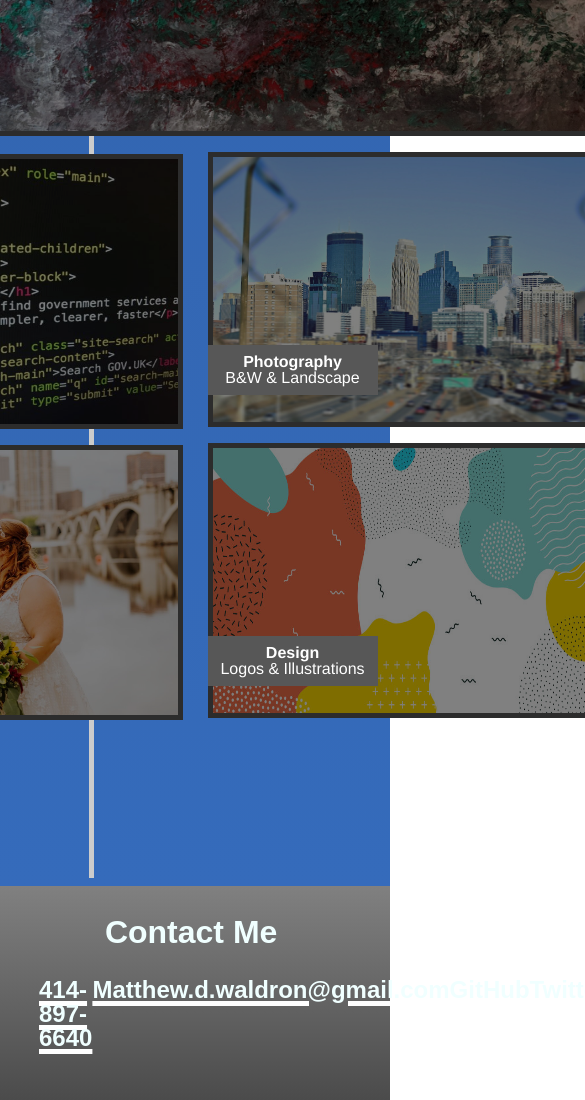
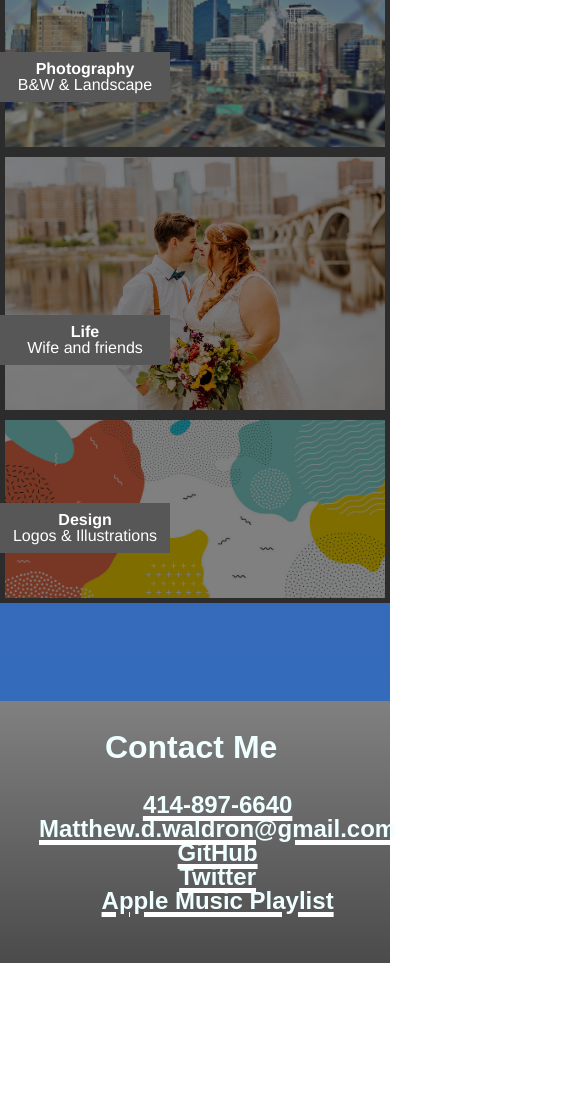
Before and after one commit to mrartrager/Portfolio, a plain HTML site: page index.html in a window 390 px wide. Shown: the part 1793-2893 px from the top of the page, 585 px wide, since content can reach past the window. After the commit the page ends 2756 px from the top, so only its background shows below. Drawn offline with Linux system fonts and the light colour scheme.

Commit message:
added media quareies for work and contact section

```diff
--- a/assets/style.css
+++ b/assets/style.css
@@ -70,7 +70,7 @@ ul {
     display: flex;
     justify-content: center;
     align-items: center;
-    padding-right: 150px;
+    margin-right: 150px;
 }
 
 #about {
@@ -232,7 +232,13 @@ footer {
 
 @media screen and (max-width: 900px) {
     main {
-      background: linear-gradient( #2e5b9e,#356bbb)
+      background: linear-gradient( #2e5b9e,#356bbb);
+      display: flex;
+      flex-wrap: wrap;
+      justify-content: center;
+      justify-items: center;
+      align-content: center;
+      align-items: center;
     }
   }
 
@@ -293,11 +299,9 @@ footer {
     font-size: 50%;
     display: flex;
     flex-wrap: wrap;
-    flex-direction: row;
-    align-content: center;
-    align-items: center;
     justify-content: center;
     justify-items: center;
+    margin-right: 50px;
     }
 }
 
@@ -315,24 +319,126 @@ footer {
 @media screen and (max-width:900px) {
     .me {
         text-align: center;
-    font-size: 250%;
-    display: flex;
-    flex-wrap: wrap;
-    flex-direction: row;
-    align-content: center;
-    align-items: center;
-    justify-content: center;
-    justify-items: center;
+        margin-left: 50px;
+        font-size: 250%;
   }
 }
 
+@media screen and (max-width:900px) {
+    .work {
+       margin-left: 100px;
+        border:none;
+    }
+}
 
 @media screen and (max-width:900px) {
     #work {
+        margin-left: 75px;
+        margin-bottom: 50px;
         text-align: right;
-        margin-top: 10px;
         padding-right: 2.5%;
-        border-right: 5px solid #ccc;
-        height: 1500px;
+        border:none;
+        height: -1500px;
     }
 }
+
+@media screen and (max-width:900px) {
+    #images {
+    margin-top: -1500px;
+    display: flex;
+    flex-direction: column;
+    justify-content: center;
+    align-items: center;
+    }
+
+}
+
+@media screen and (max-width:900px) {
+   .img1 {
+    height: auto;
+    max-width: 100%;
+    margin: auto;
+    display: block;
+
+}
+}
+
+@media screen and (max-width:900px) {
+    #img1 {
+        height: auto;
+        max-width: 100%;
+        float: left;
+     max-width: 100%;
+     margin: auto;
+     display: block;
+
+
+ }
+ }
+
+ @media screen and (max-width:900px) {
+    .img2 {
+        height: auto;
+     max-width: 100%;
+     float: left;
+     max-width: 100%;
+
+     margin: auto;
+     display: block;
+
+ }
+ }
+
+ @media screen and (max-width:900px) {
+    #img2 {
+        height: auto;
+        max-width: 100%;
+        float: left;
+     max-width: 100%;
+     margin: auto;
+     display: block;
+
+ }
+ }
+
+ @media screen and (max-width:900px) {
+    #img3 {
+
+        height: auto;
+        max-width: 100%;
+        float: left;
+     max-width: 100%;
+     margin: auto;
+     display: block;
+
+ }
+ }
+
+ @media screen and (max-width:900px) {
+    .img3 {
+        height: auto;
+        max-width: 100%;
+        float: left;
+     max-width: 100%;
+     margin: auto;
+     display: block;
+
+ }
+ }
+
+ @media screen and (max-width:900px) {
+    .nav2 {
+        margin-top: 30px;
+        margin-bottom: 10px;
+        padding-bottom: 50px;
+        padding-left: 10%;
+        padding-right: 10%;
+        font-size: 150%;
+        color: azure;
+        display: flex;
+        flex-wrap: wrap;
+        flex-direction: column;
+        align-content: stretch;
+        align-items: center;
+ }
+ }
```
